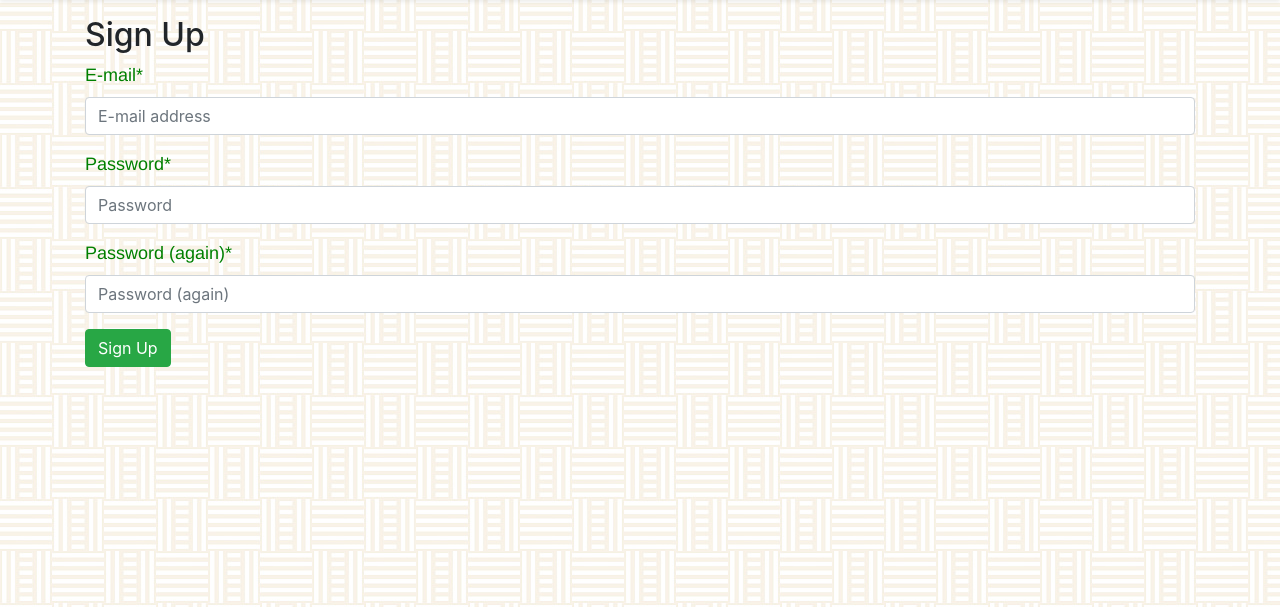
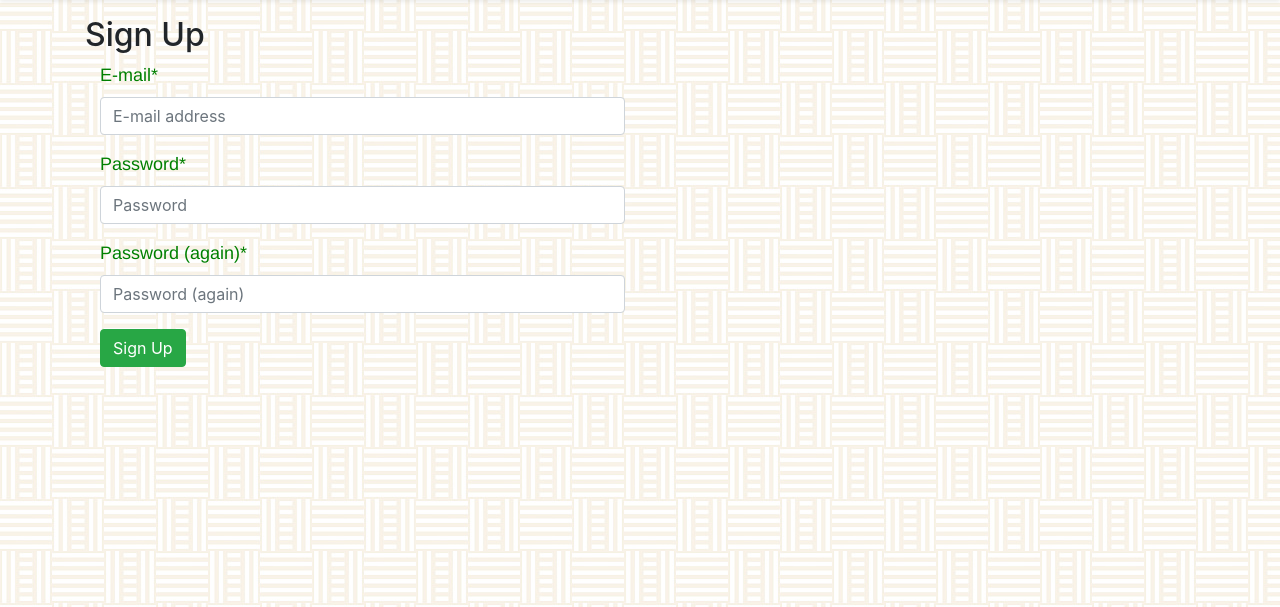
Before and after one commit to kevinbowen777/django-polls, a Django app: page /accounts/signup/ in a window 1280 px wide. Shown: the part 73-680 px from the top of the page. Run offline with Django 4.2, Linux system fonts and the light colour scheme; parts of the project's set-up code (start-up, migrations or seed data) failed here and were passed over; some libraries are stand-ins or nearby versions.

Commit message:
Reduce width of login & signup fields

```diff
--- a/templates/account/login.html
+++ b/templates/account/login.html
@@ -6,7 +6,7 @@
 
 {% block content %}
   <h3>Log in to your Django Polls account</h3>
-  <form method="post">
+  <form class="col-md-6" method="post">
     {% csrf_token %}
     {{ form|crispy }}
     <button class="btn btn-success" type="submit">Log In</button>
--- a/templates/account/signup.html
+++ b/templates/account/signup.html
@@ -5,7 +5,7 @@
 
 {% block content %}
   <h2>Sign Up</h2>
-  <form method="post">
+  <form class="col-md-6" method="post">
     {% csrf_token %}
     {{ form|crispy }}
     <button class="btn btn-success" type="submit">Sign Up</button>
```
